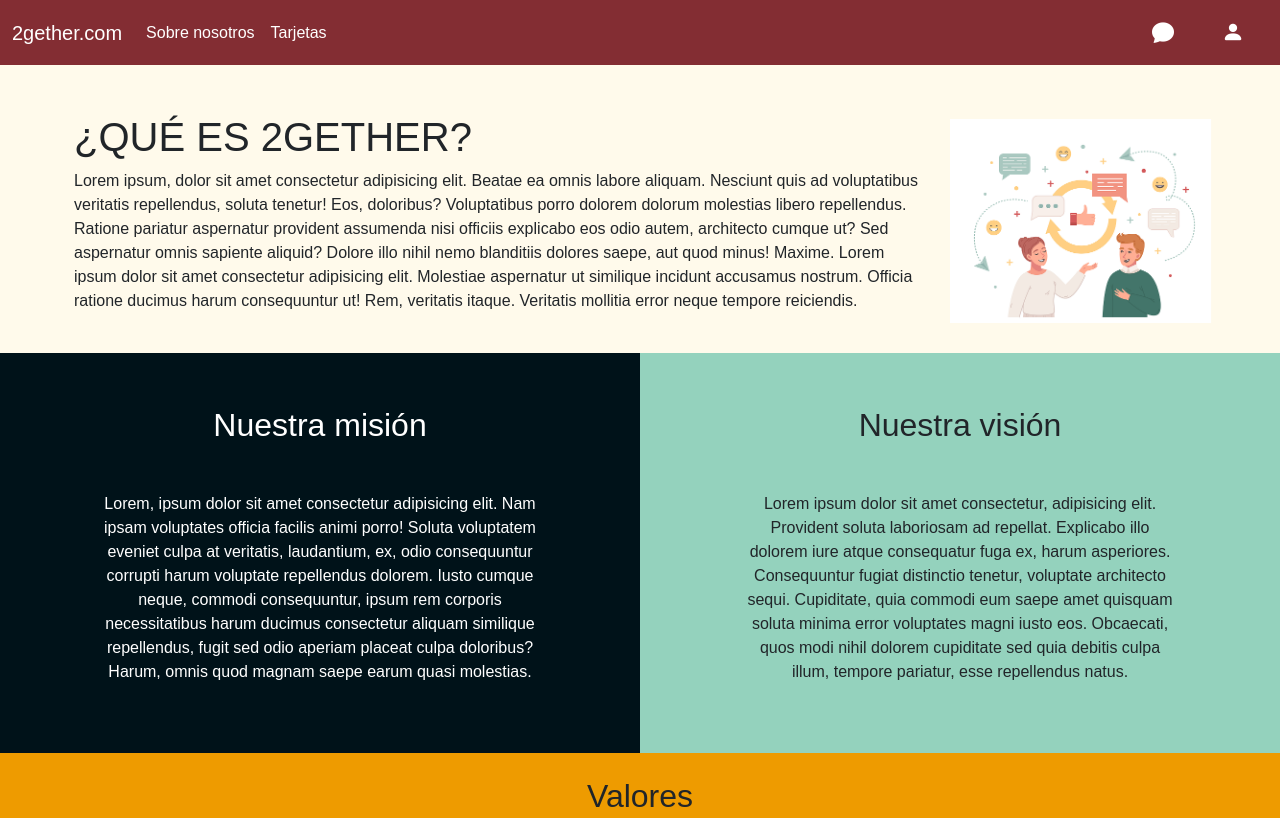
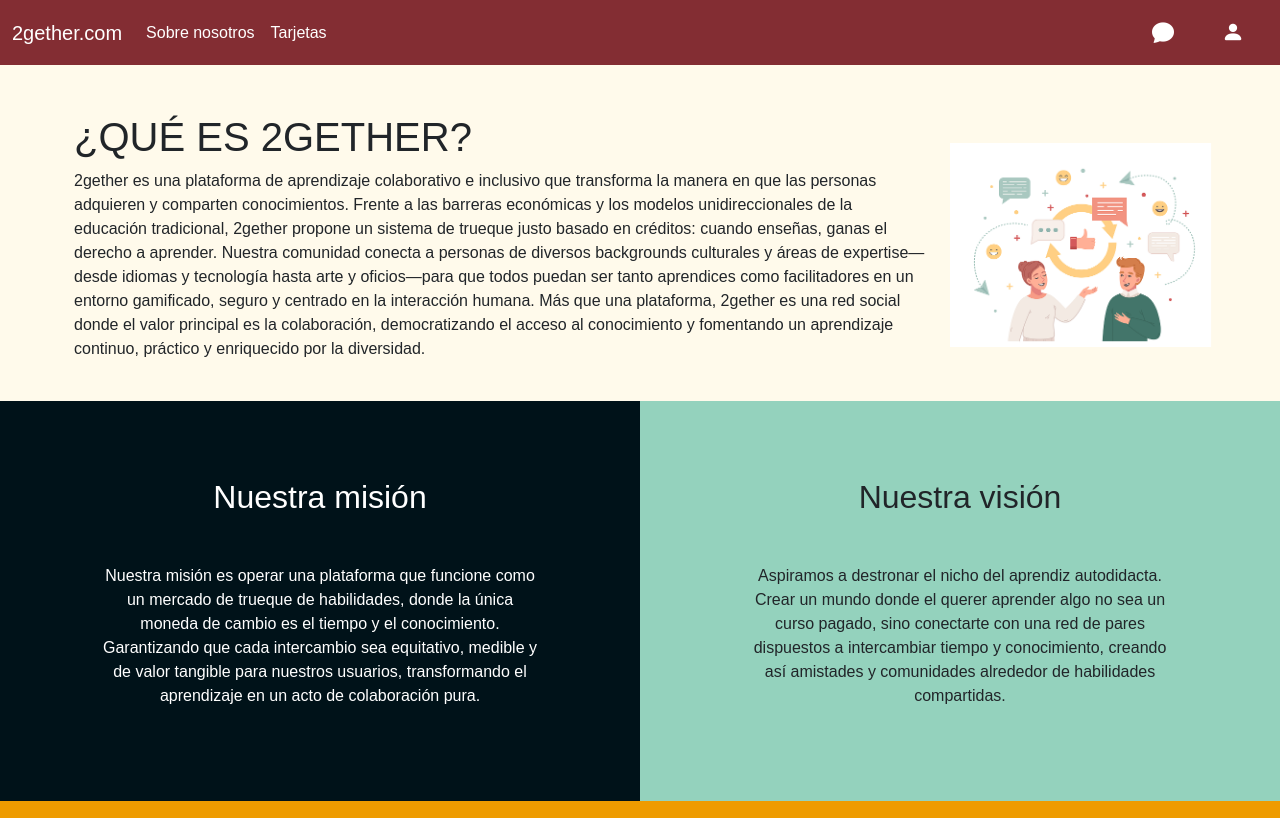
Before and after one commit to IvanGamezAlvarez/2gether, a website built with Vite: page src/pages/aboutUs/aboutus.html in a window 1280 px wide. Shown: the top 818 px of the page. Built offline with nearby package versions, Linux system fonts and the light colour scheme; a web font is replaced by a local one.

Commit message:
feat: change text of subtitle, mision, vission, and testimonials

```diff
--- a/src/pages/aboutUs/aboutus.html
+++ b/src/pages/aboutUs/aboutus.html
@@ -52,8 +52,7 @@
         <div class="col-md-9 ps-0">
           <h1>¿QUÉ ES 2GETHER?</h1>
           <div class="about-section-subtitle">
-            <p>Lorem ipsum, dolor sit amet consectetur adipisicing elit. Beatae ea omnis labore aliquam. Nesciunt quis ad voluptatibus veritatis repellendus, soluta tenetur! Eos, doloribus? Voluptatibus porro dolorem dolorum molestias libero repellendus.
-            Ratione pariatur aspernatur provident assumenda nisi officiis explicabo eos odio autem, architecto cumque ut? Sed aspernatur omnis sapiente aliquid? Dolore illo nihil nemo blanditiis dolores saepe, aut quod minus! Maxime. Lorem ipsum dolor sit amet consectetur adipisicing elit. Molestiae aspernatur ut similique incidunt accusamus nostrum. Officia ratione ducimus harum consequuntur ut! Rem, veritatis itaque. Veritatis mollitia error neque tempore reiciendis.</p>
+            <p>2gether es una plataforma de aprendizaje colaborativo e inclusivo que transforma la manera en que las personas adquieren y comparten conocimientos. Frente a las barreras económicas y los modelos unidireccionales de la educación tradicional, 2gether propone un sistema de trueque justo basado en créditos: cuando enseñas, ganas el derecho a aprender. Nuestra comunidad conecta a personas de diversos backgrounds culturales y áreas de expertise—desde idiomas y tecnología hasta arte y oficios—para que todos puedan ser tanto aprendices como facilitadores en un entorno gamificado, seguro y centrado en la interacción humana. Más que una plataforma, 2gether es una red social donde el valor principal es la colaboración, democratizando el acceso al conocimiento y fomentando un aprendizaje continuo, práctico y enriquecido por la diversidad.</p>
           </div>
         </div>
         <div class="col-md-3 text-center">
@@ -70,15 +69,21 @@
         <div class="col-md-6 mision-full-section">
           <div class="mision-content">
             <h2 class="about-section-title-mision mb-5">Nuestra misión</h2>
-            <p class="about-section-subtitle">Lorem, ipsum dolor sit amet consectetur adipisicing elit. Nam ipsam voluptates officia facilis animi porro! Soluta voluptatem eveniet culpa at veritatis, laudantium, ex, odio consequuntur corrupti harum voluptate repellendus dolorem.
-            Iusto cumque neque, commodi consequuntur, ipsum rem corporis necessitatibus harum ducimus consectetur aliquam similique repellendus, fugit sed odio aperiam placeat culpa doloribus? Harum, omnis quod magnam saepe earum quasi molestias.</p>
+            <p class="about-section-subtitle">Nuestra misión es operar una plataforma que funcione como un mercado de
+trueque de habilidades, donde la única moneda de cambio es el tiempo y el
+conocimiento. Garantizando que cada intercambio sea equitativo, medible y de
+valor tangible para nuestros usuarios, transformando el aprendizaje en un acto de
+colaboración pura.
+</p>
           </div>
         </div>
         <div class="col-md-6 vision-full-section">
           <div class="vision-content">
             <h2 class="about-section-title-vision mb-5">Nuestra visión</h2>
-            <p class="about-section-subtitle">Lorem ipsum dolor sit amet consectetur, adipisicing elit. Provident soluta laboriosam ad repellat. Explicabo illo dolorem iure atque consequatur fuga ex, harum asperiores. Consequuntur fugiat distinctio tenetur, voluptate architecto sequi.
-            Cupiditate, quia commodi eum saepe amet quisquam soluta minima error voluptates magni iusto eos. Obcaecati, quos modi nihil dolorem cupiditate sed quia debitis culpa illum, tempore pariatur, esse repellendus natus.</p>
+            <p class="about-section-subtitle">Aspiramos a destronar el nicho del aprendiz autodidacta. Crear un mundo donde
+el querer aprender algo no sea un curso pagado, sino conectarte con una red de
+pares dispuestos a intercambiar tiempo y conocimiento, creando así amistades y
+comunidades alrededor de habilidades compartidas.</p>
           </div>
         </div>
       </div>
@@ -197,7 +202,7 @@
             </div>
             <h5 class="card-title">Tania Gayosso</h5>
             <p class="text-secondary"><em>Hace 1 semana</em></p>
-            <p class="card-text">"Lorem ipsum dolor sit amet, consectetur adipiscing elit. Nullam in dui mauris."</p>
+            <p class="card-text">"Soñaba con aprender a preparar mi propia pasta artesanal, lo consegui, y a cambio compartí mi pasión por el güiro caribeño, ¡es increíble!."</p>
           </div>
         </div>
       </div>
@@ -207,7 +212,7 @@
             <div class="profile-img-container mx-auto mb-3">
               <img src="/img/sergio-torres-profile.jpg" alt="Sergio Torres" class="profile-img rounded-circle">
             </div>
-            <h5 class="card-title">Sergio Torres</h5>
+            <h5 class="card-title">Javier Nuñez</h5>
             <p class="text-secondary"><em>Hace 1 semana</em></p>
             <p class="card-text">"Vivamus luctus eros aliquet convallis ultricies. Mauris augue massa, ultricies non ligula."</p>
           </div>
```
